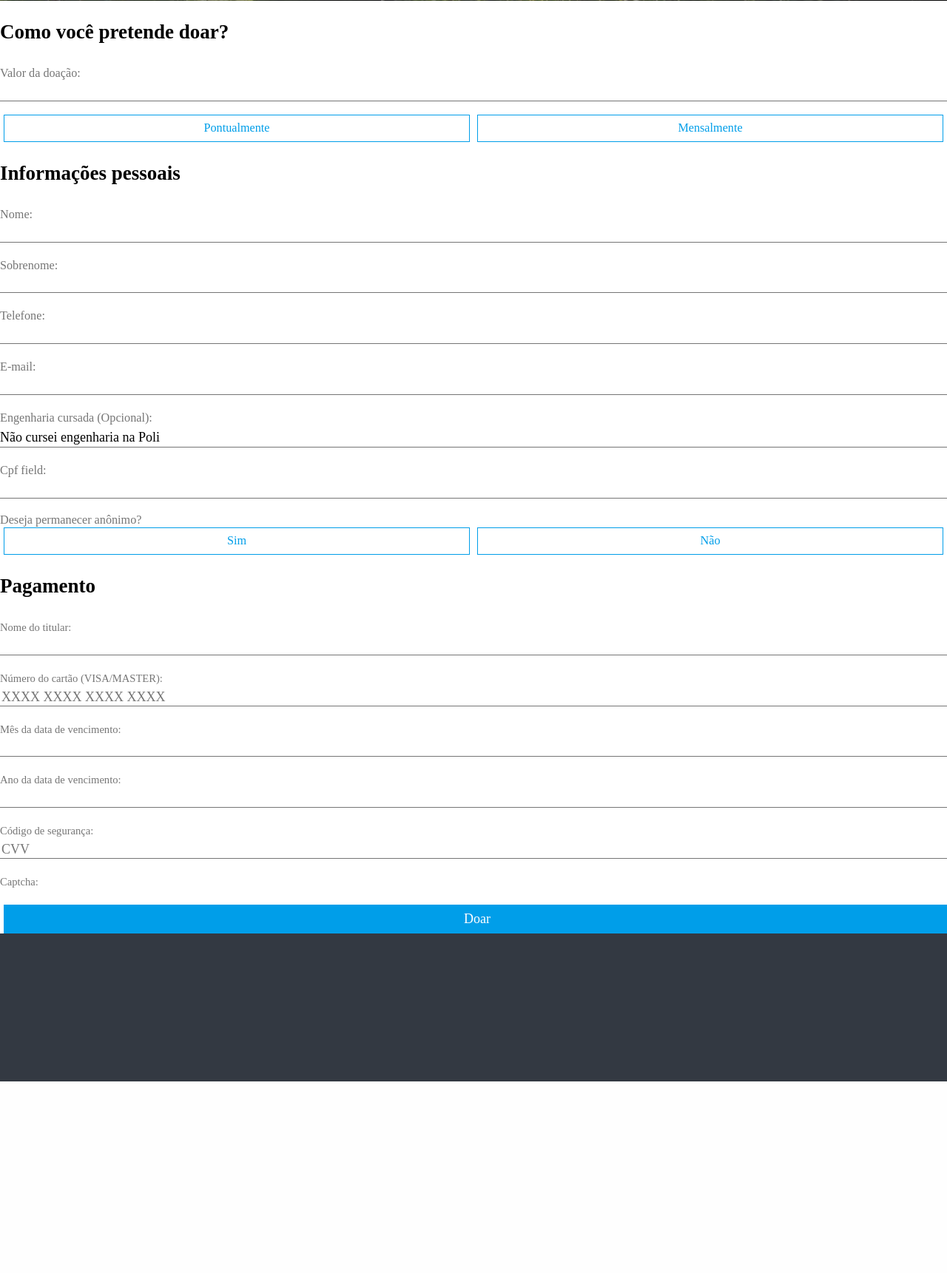
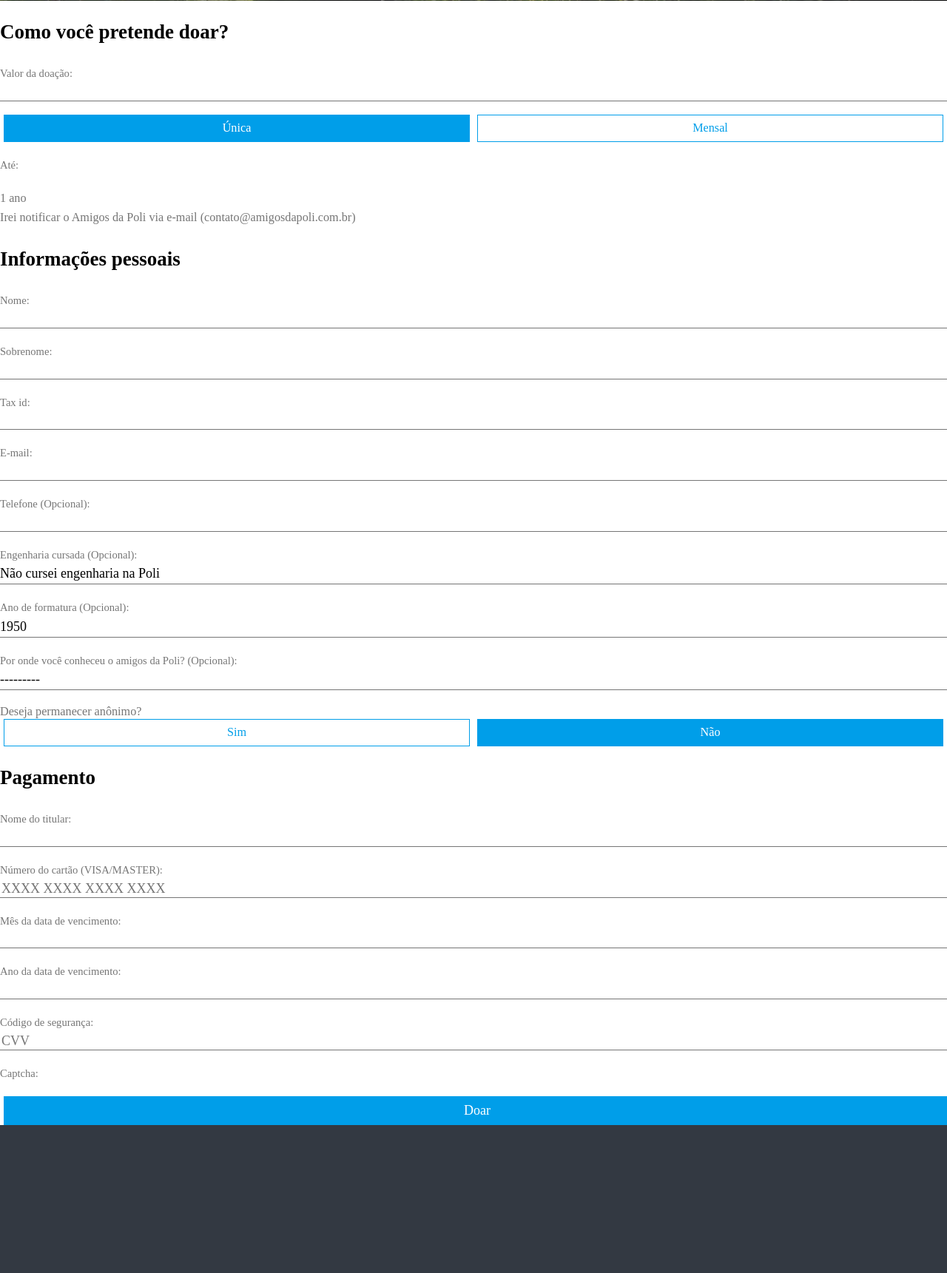
Before and after one commit to amigosdapoli/donation-system, a Django app: page / in a window 1280 px wide. Shown: the part 380-2101 px from the top of the page at 74% size. Before the commit the page ends 1842 px from the top, so only its background shows below. Run offline with Django 3.2, Linux system fonts and the light colour scheme.

Commit message:
Add missing fields to form and render django form fields manually to keep right order

```diff
--- a/dbwrapper/forms.py
+++ b/dbwrapper/forms.py
@@ -6,29 +6,35 @@ from localflavor.br.forms import BRCPFField
 
 
 class FormDonor(forms.ModelForm):
-    CPF_field = BRCPFField(label="CPF")
+    tax_id = BRCPFField(label="CPF")
 
     class Meta:
         model = Donor
         fields = (
-            "name", "surname", "phone_number", "email", "course_taken"
+            "name", "surname", "phone_number", "email", "course_taken", "course_year","tax_id"
         )
-        field_order = ("name", "surname", "phone_number", "email", "course_taken")
+        field_order = ("name", "surname", "phone_number", "email", "course_taken", "course_year")
         labels = {
             "name": "Nome",
             "surname": "Sobrenome",
-            "phone_number": "Telefone",
+            "phone_number": "Telefone (Opcional)",
             "email": "E-mail",
             "course_taken": "Engenharia cursada (Opcional):",
+            "course_year": "Ano de formatura (Opcional):",
         }
 
+INSTALLMENT_CHOICES=[('12','1 ano'),
+                     ('48','Irei notificar o Amigos da Poli via e-mail (contato@amigosdapoli.com.br)')]
 
 class FormDonation(forms.ModelForm):
+    installments = forms.ChoiceField(label="Até:", choices=INSTALLMENT_CHOICES, widget=forms.RadioSelect())
+
     class Meta:
         model = Donation
-        fields = ("donation_value",)
+        fields = ("donation_value", "referral_channel", "installments")
         labels = {
             "donation_value": "Valor da doação",
+            "referral_channel": "Por onde você conheceu o amigos da Poli? (Opcional)",
         }
 
 
--- a/dbwrapper/models.py
+++ b/dbwrapper/models.py
@@ -27,8 +27,16 @@ class Donor(models.Model):
     email = models.EmailField(max_length=50)
     address = models.CharField(max_length=50)
     course_taken = models.CharField(max_length=30, choices=COURSE_CHOICES, default=None, null=True)
+    course_year = models.IntegerField(default=None, null=True, choices=[(x, x) for x in range(1950, 2026)])
     is_anonymous = models.BooleanField(default=False)
 
+REFERRAL_CHOICES = (
+    ('Indicação de amigos', 'Indicação de amigos'),
+    ('Facebook', 'Facebook'),
+    ('Linkedin', 'Linkedin'),
+    ('Site de buscas (Google)', 'Site de buscas (Google)'),
+    ('Mídias externas (rádio/jornal/revista)', 'Mídias externas (rádio/jornal/revista)'),
+)
 
 class Donation(models.Model):
     donation_id = models.AutoField(primary_key=True, default=None)
@@ -43,6 +51,7 @@ class Donation(models.Model):
     installments = models.IntegerField(default=1, null=True)
     created_at = models.DateTimeField(editable=False, default=None, null=True)
     updated_at = models.DateTimeField(default=None, null=True)
+    referral_channel = models.CharField(max_length=40,choices=REFERRAL_CHOICES, default=None, blank=True, null=True)
 
     def save(self, *args, **kwargs):
         ''' On save, update timestamps '''
--- a/dbwrapper/templates/dbwrapper/donation_form.html
+++ b/dbwrapper/templates/dbwrapper/donation_form.html
@@ -9,6 +9,7 @@
     <meta name="viewport" content="width=device-width, initial-scale=1">{% load static %}
     <link rel="stylesheet" href="{% static  "css/style.css" %}">
     <link href="https://fonts.googleapis.com/css?family=Montserrat" rel="stylesheet">
+    <script src="{% static  "js/donation_form.js" %}"></script>
 
     <!--
   <script>
@@ -34,10 +35,24 @@
 
     <form method="POST" class="form-inline" class="donation-form">
 
-            {% if payment_form.errors %}
+            {% if payment_form.errors or donor_form.errors or donation_form.errors %}
                 <div class="alert alert-error">
                   <h4>Alguns dados precisam ser corrigidos:</h4>
                   <ul>
+                    {% for field in donation_form %}
+                      {% if field.errors %}
+                        {% for error in field.errors %}
+                          <li><a href="#id_{{ field.name }}" class="error">{{ field.label }}: {{ error|escape }}</a></li>
+                        {% endfor %}
+                      {% endif %}
+                    {% endfor %}
+                    {% for field in donor_form %}
+                      {% if field.errors %}
+                        {% for error in field.errors %}
+                          <li><a href="#id_{{ field.name }}" class="error">{{ field.label }}: {{ error|escape }}</a></li>
+                        {% endfor %}
+                      {% endif %}
+                    {% endfor %}
                     {% for field in payment_form %}
                       {% if field.errors %}
                         {% for error in field.errors %}
@@ -45,28 +60,85 @@
                         {% endfor %}
                       {% endif %}
                     {% endfor %}
+                    {% if donation_form.non_field_errors %}
+                        <li><a href="" class="error">{{ donation_form.non_field_errors }}</a></li>
+                    {% endif %}
+                    {% if donor_form.non_field_errors %}
+                        <li><a href="" class="error">{{ donor_form.non_field_errors }}</a></li>
+                    {% endif %}
+                    {% if payment_form.non_field_errors %}
+                        <li><a href="" class="error">{{ payment_form.non_field_errors }}</a></li>
+                    {% endif %}
                   </ul>
-                  {% if payment_form.non_field_errors %}
-                    {{ payment_form.non_field_errors }}
-                  {% endif %}
                 </div>
             {% endif %}
 
             <h3 class="panel-title">Como você pretende doar?</h3>
-			{{donation_form.as_p}}
+
+            <p>
+                {{ donation_form.donation_value.errors }}
+                <label>{{ donation_form.donation_value.label_tag }}</label>
+                {{ donation_form.donation_value }}
+            </p>
 
             <div class="radio-wrapper">
-                <input id="rad1" type="radio" name="is_recurring"><label for="rad1">Pontualmente</label></input>
-                <input id="rad2" type="radio" name="is_recurring"><label for="rad2">Mensalmente</label></input>
+                <input id="rad1" type="radio" name="is_recurring" checked="checked"><label for="rad1">Única</label></input>
+                <input id="rad2" type="radio" name="is_recurring"><label for="rad2">Mensal</label></input>
             </div>
 
+            <p>
+                {{ donation_form.installments.errors }}
+                <label>{{ donation_form.installments.label_tag }}</label>
+                {{ donation_form.installments}}
+            </p>
+
             <h3 class="panel-title">Informações pessoais</h3>
-			{{donor_form.as_p}}
+
+            <p>
+                {{ donor_form.name.errors }}
+                <label>{{ donor_form.name.label_tag }}</label>
+                {{ donor_form.name }}
+            </p>
+            <p>
+                {{ donor_form.surname.errors }}
+                <label>{{ donor_form.surname.label_tag }}</label>
+                {{ donor_form.surname }}
+            </p>
+            <p>
+                {{ donor_form.tax_id.errors }}
+                <label>{{ donor_form.tax_id.label_tag }}</label>
+                {{ donor_form.tax_id }}
+            </p>
+            <p>
+                {{ donor_form.email.errors }}
+                <label>{{ donor_form.email.label_tag }}</label>
+                {{ donor_form.email }}
+            </p>
+            <p>
+                {{ donor_form.phone_number.errors }}
+                <label>{{ donor_form.phone_number.label_tag }}</label>
+                {{ donor_form.phone_number }}
+            </p>
+            <p>
+                {{ donor_form.course_taken.errors }}
+                <label>{{ donor_form.course_taken.label_tag }}</label>
+                {{ donor_form.course_taken }}
+            </p>
+            <p>
+                {{ donor_form.course_year.errors }}
+                <label>{{ donor_form.course_year.label_tag }}</label>
+                {{ donor_form.course_year }}
+            </p>
+            <p>
+                {{ donation_form.referral_channel.errors }}
+                <label>{{ donation_form.referral_channel.label_tag }}</label>
+                {{ donation_form.referral_channel }}
+            </p>
 
             <label>Deseja permanecer anônimo?</label>
             <div class="radio-wrapper">
                 <input id="rad3" type="radio" name="is_anonymous"><label for="rad3">Sim</label></input>
-                <input id="rad4" type="radio" name="is_anonymous"><label for="rad4">Não</label></input>
+                <input id="rad4" type="radio" name="is_anonymous" checked="checked"><label for="rad4">Não</label></input>
             </div>
 
             <h3 class="panel-title">Pagamento</h3>
```
